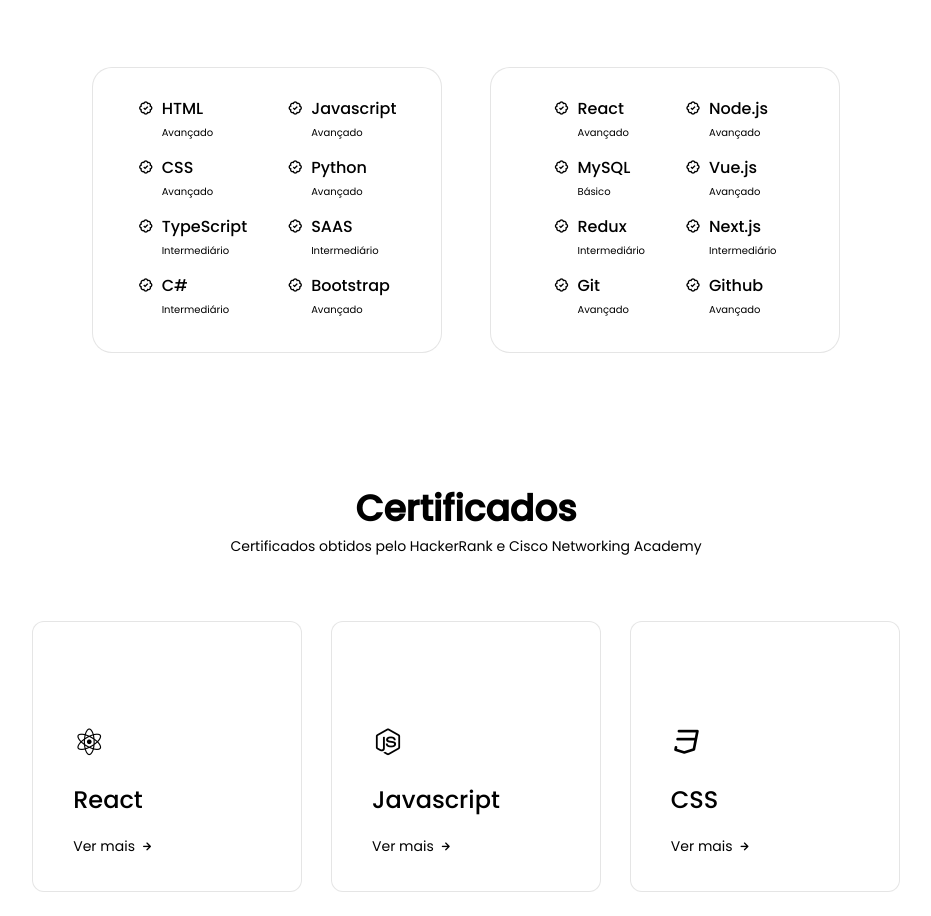
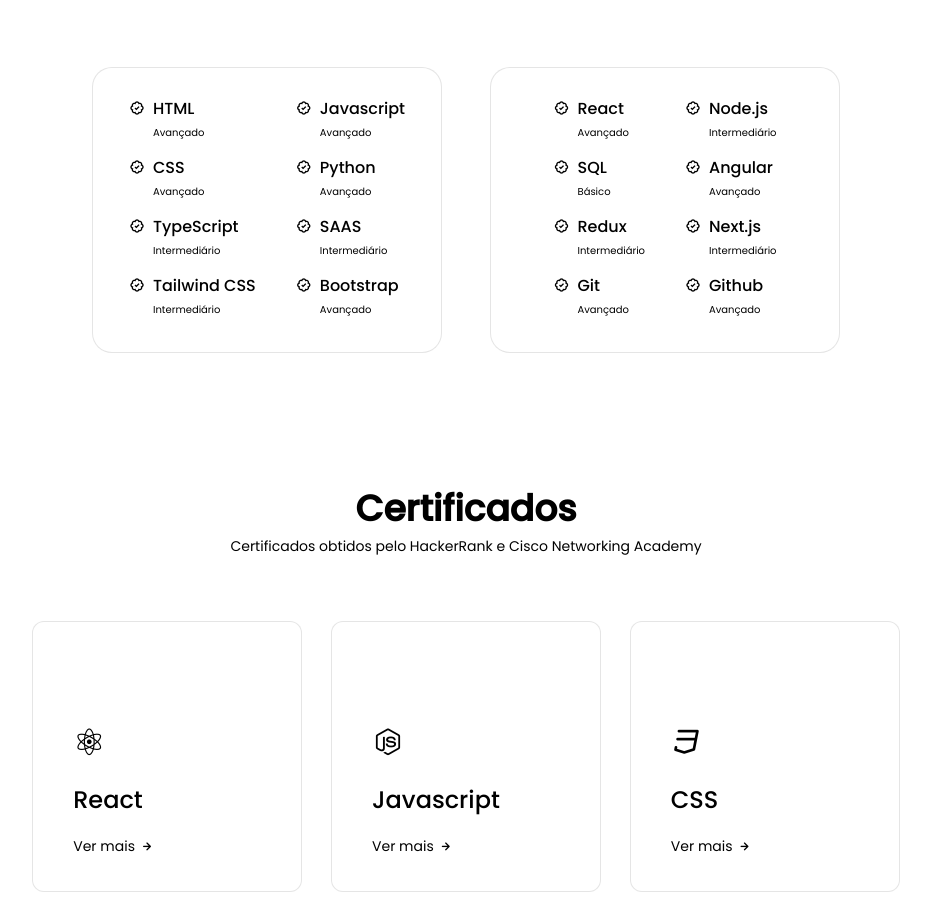
Before and after one commit to willyanmiranda/portfolio, a React (Create React App) app: page / in a window 1280 px wide. Shown: the part 1745-2661 px from the top of the page, without its empty margins (174-1105 px from the left). Built offline with nearby package versions, Linux system fonts and the light colour scheme.

Commit message:
Ajuste skills

```diff
--- a/src/components/skills/back/index.js
+++ b/src/components/skills/back/index.js
@@ -16,7 +16,7 @@
                         <i className="bx bx-badge-check"></i>
 
                         <div>
-                            <h3 id="skills-name">MySQL</h3>
+                            <h3 id="skills-name">SQL</h3>
                             <span id="skills-level">Básico</span>
                         </div>
                     </div>
@@ -45,14 +45,14 @@
 
                         <div>
                             <h3 id="skills-name">Node.js</h3>
-                            <span id="skills-level">Avançado</span>
+                            <span id="skills-level">Intermediário</span>
                         </div>
                     </div>
                     <div id="skills-data">
                         <i className="bx bx-badge-check"></i>
 
                         <div>
-                            <h3 id="skills-name">Vue.js</h3>
+                            <h3 id="skills-name">Angular</h3>
                             <span id="skills-level">Avançado</span>
                         </div>
                     </div>
--- a/src/components/skills/front/index.js
+++ b/src/components/skills/front/index.js
@@ -33,7 +33,7 @@
                         <i className="bx bx-badge-check"></i>
 
                         <div>
-                            <h3 id="skills-name">C#</h3>
+                            <h3 id="skills-name">Tailwind CSS</h3>
                             <span id="skills-level">Intermediário</span>
                         </div>
                     </div>
```
